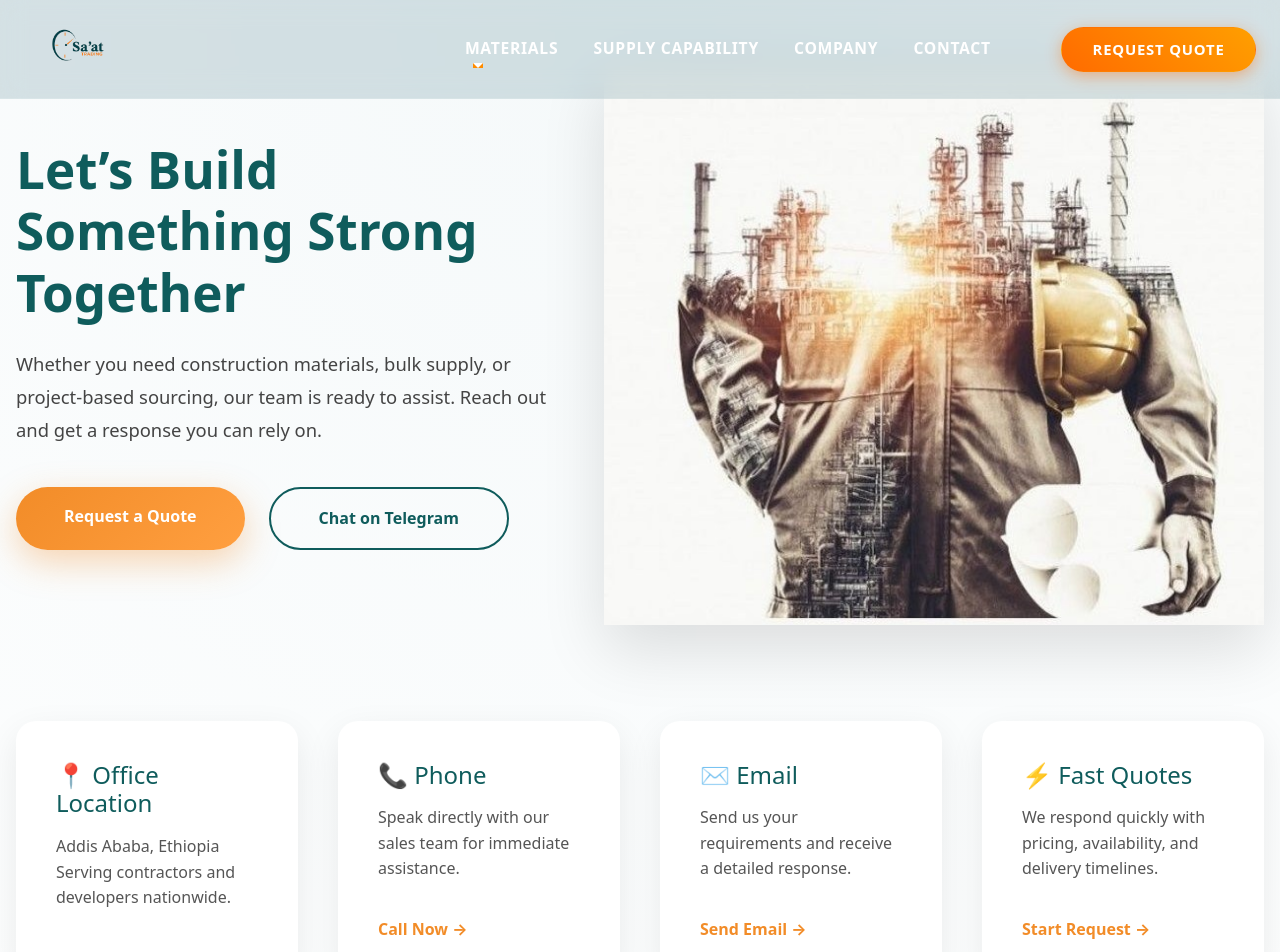
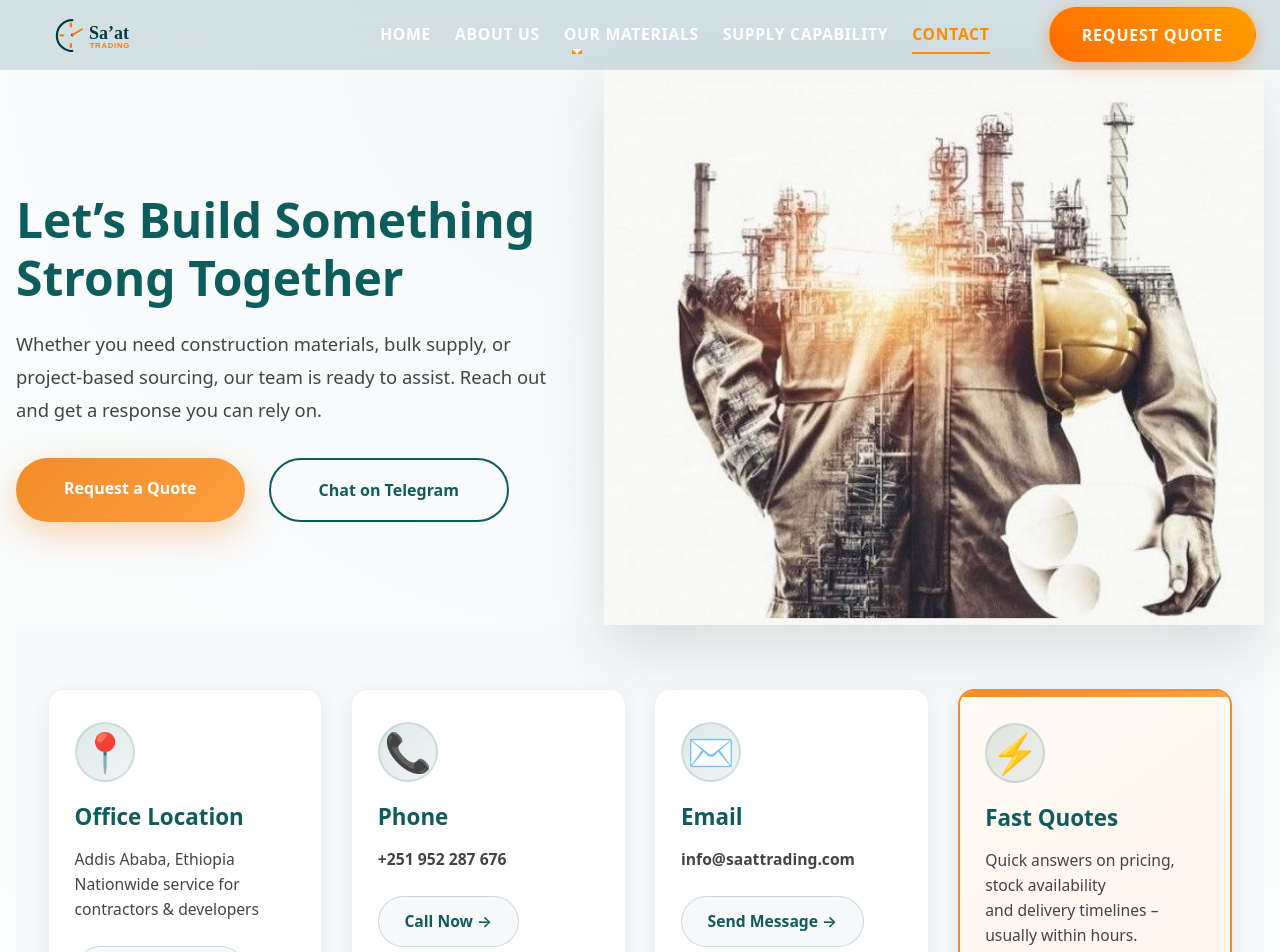
Before and after one commit to Noorly2118/saattrading, a React app: page /Contact in a window 1280 px wide. Shown: the top 952 px of the page. Built offline with nearby package versions, Linux system fonts and the light colour scheme; the HTML template or start-up script is replaced by a standard one.

Commit message:
final update based on suggestion

```diff
--- a/src/components/layout/footer/Footer.jsx
+++ b/src/components/layout/footer/Footer.jsx
@@ -76,7 +76,6 @@ const Footer = () => {
             <h5>Contact</h5>
             <p>Addis Ababa, Ethiopia</p>
             <p>📞 +251 952 277 474</p>
-             <p>📞 +251 952 287 676</p>
             <p>✉️ info@saattrading.com</p>
             <Link to="/request-quote" className="footer-cta">
               Request a Quote
--- a/src/components/layout/navbar/Navbar.css
+++ b/src/components/layout/navbar/Navbar.css
@@ -39,31 +39,31 @@
 /* ──────────────────────────────────────────
    LOGO
 ────────────────────────────────────────── */
-.navbar-brand.logo {
-  margin: 0;
-  padding: 0.25rem 0;
-  display: flex;
-  align-items: center;
-  flex-shrink: 0;
+/* Navbar logo wrapper */
+.navbar-logo {
+  display: inline-block;
+  width: 170px;
+  height: auto;
+  margin-left: 20px;
 }
 
-.logo-img {
-  height: 76px;
-  width: auto;
-  max-width: 340px;
-  object-fit: contain;
-  transition: height 0.45s ease;
+.navbar-logo {
+  display: inline-block;
+  width: 180px;
+  height: auto;
 }
 
-.navbar.scrolled .logo-img {
-  height: 60px;
+.navbar-logo svg {
+  width: 100%;
+  height: auto;
+  display: block;
 }
 
 /* ──────────────────────────────────────────
    NAV LINKS (desktop)
 ────────────────────────────────────────── */
 .menu {
-  gap: 2.2rem;
+  gap: 2.5rem;
   margin: 0;
   padding: 0;
 }
@@ -128,7 +128,7 @@
   border: none;
   border-radius: 10px;
   box-shadow: 0 10px 30px rgba(0, 0, 0, 0.3);
-  margin-top: 0.8rem;
+margin-top: 0;
   padding: 0.7rem 0;
   min-width: 220px;
 }
@@ -151,20 +151,43 @@
 /* Quote button */
 .quote-btn {
   background: linear-gradient(45deg, #ff6b00, #ff9f00);
-  color: #ffffff !important;
+  color: #fff !important;
   font-weight: 700;
-  font-size: 0.93rem;
+  font-size: 1rem;
   text-transform: uppercase;
   letter-spacing: 0.8px;
-  padding: 0.65rem 1.9rem;
+  padding: 0.9rem 2rem;
   border-radius: 50px;
   box-shadow: 0 4px 16px rgba(255, 107, 0, 0.42);
   transition: all 0.3s ease;
+  display: inline-flex;
+  align-items: center;
+  justify-content: center;
+  min-height: 48px;         /* helps accessibility & touch target */
+  white-space: nowrap;
 }
 
 .quote-btn:hover {
   transform: translateY(-3px);
   box-shadow: 0 8px 28px rgba(255, 107, 0, 0.58);
+}
+
+/* Tablet / smaller laptops */
+@media (max-width: 992px) {
+  .quote-btn {
+    font-size: 0.95rem;
+    padding: 0.75rem 1.8rem;
+    min-height: 44px;
+  }
+}
+
+/* Mobile / small phones */
+@media (max-width: 576px) {
+  .quote-btn {
+    font-size: 0.9rem;
+    padding: 0.65rem 1.5rem;
+    min-height: 42px;
+  }
 }
 
 /* ──────────────────────────────────────────
@@ -256,7 +279,7 @@
   .menu {
     flex-direction: row;
     align-items: center;
-    gap: 2.2rem;
+    gap: 1.5rem;
   }
 
   .nav-item.ms-lg-4 {
--- a/src/components/layout/navbar/Navbar.jsx
+++ b/src/components/layout/navbar/Navbar.jsx
@@ -1,6 +1,6 @@
 // src/components/Navbar.jsx
 import { useState, useEffect } from "react";
-import { Link, useLocation } from "react-router-dom";
+import { Link, useLocation,NavLink } from "react-router-dom";
 import "./Navbar.css";
 import logo from "../../../assets/saatlogo.png";
 
@@ -41,9 +41,65 @@ const Navbar = () => {
         <div className="container navbar-container">
 
           {/* Logo */}
-          <Link className="navbar-brand logo" to="/">
-            <img src={logo} alt="SAAT Trading PLC" className="logo-img" />
-          </Link>
+          <div className="navbar-logo">
+    <svg
+  xmlns="http://www.w3.org/2000/svg"
+  viewBox="0 0 560 110"
+  role="img"
+  aria-label="Sa'at Trading Logo"
+>
+  {/* CLOCK ARC */}
+  <path
+    d="M88 10
+       A48 48 0 1 0 88 106"
+    fill="none"
+    stroke="#003B46"
+    stroke-width="7"
+    stroke-linecap="round"
+  />
+
+  {/* CLOCK MARKERS */}
+  <rect x="80" y="18" width="7" height="14" rx="2" fill="#FF7800"/>
+  <rect x="48" y="54" width="14" height="7" rx="2" fill="#FF7800"/>
+  <rect x="80" y="82" width="7" height="14" rx="2" fill="#FF7800"/>
+
+  {/* CLOCK CENTER */}
+  <circle cx="88" cy="56" r="4.5" fill="#003B46"/>
+
+  {/* CLOCK HAND */}
+  <path
+    d="M88 56 L118 38"
+    stroke="#FF7800"
+    stroke-width="6"
+    stroke-linecap="round"
+  />
+
+  {/* SA’AT TEXT */}
+  <text
+    x="140"
+    y="68"
+    font-size="56"
+    font-family="Times New Roman, Georgia, serif"
+    font-weight="600"
+    fill="#003B46"
+  >
+    Sa’at
+  </text>
+
+  {/* TRADING TEXT */}
+  <text
+    x="142"
+    y="96"
+    font-size="24"
+    font-family="Arial, Helvetica, sans-serif"
+    font-weight="700"
+    letter-spacing="2.3"
+    fill="#FF7800"
+  >
+    TRADING
+  </text>
+</svg>
+</div>
 
           {/* Custom Hamburger */}
           <button
@@ -58,9 +114,29 @@ const Navbar = () => {
   <span></span>
 </button>
 
+
 {/* Navigation Menu */}
 <div className={`navbar-collapse ${mobileMenuOpen ? "open" : ""}`} id="mainNavbar">
   <ul className="navbar-nav ms-auto align-items-lg-center menu">
+    <li className="nav-item">
+      <NavLink
+        className={({ isActive }) => "nav-link" + (isActive ? " active" : "")}
+        to="/"
+        onClick={closeMobileMenu}
+      >
+        Home
+      </NavLink>
+    </li>
+
+    <li className="nav-item">
+      <NavLink
+        className={({ isActive }) => "nav-link" + (isActive ? " active" : "")}
+        to="/company"
+        onClick={closeMobileMenu}
+      >
+        About us
+      </NavLink>
+    </li>
 
     {/* Materials Dropdown */}
     <li
@@ -76,33 +152,68 @@ const Navbar = () => {
         aria-expanded={dropdownOpen}
         onClick={(e) => e.preventDefault()}
       >
-                  Materials
+        Our Materials
       </a>
       <ul className={`dropdown-menu ${dropdownOpen ? "show" : ""}`}>
-                  <li><Link className="dropdown-item" to="/materials/rebar" onClick={closeMobileMenu}>Rebar</Link></li>
-                  <li><Link className="dropdown-item" to="/materials/nails" onClick={closeMobileMenu}>Nails</Link></li>
-                  <li><Link className="dropdown-item" to="/materials/black-wire" onClick={closeMobileMenu}>Black Wire</Link></li>
-                  <li><Link className="dropdown-item" to="/materials/staffa" onClick={closeMobileMenu}>Staffa</Link></li>
+        <li>
+          <NavLink
+            className={({ isActive }) => "dropdown-item" + (isActive ? " active" : "")}
+            to="/materials/rebar"
+            onClick={closeMobileMenu}
+          >
+            Rebar
+          </NavLink>
+        </li>
+        <li>
+          <NavLink
+            className={({ isActive }) => "dropdown-item" + (isActive ? " active" : "")}
+            to="/materials/nails"
+            onClick={closeMobileMenu}
+          >
+            Nails
+          </NavLink>
+        </li>
+        <li>
+          <NavLink
+            className={({ isActive }) => "dropdown-item" + (isActive ? " active" : "")}
+            to="/materials/black-wire"
+            onClick={closeMobileMenu}
+          >
+            Black Wire
+          </NavLink>
+        </li>
+        <li>
+          <NavLink
+            className={({ isActive }) => "dropdown-item" + (isActive ? " active" : "")}
+            to="/materials/staffa"
+            onClick={closeMobileMenu}
+          >
+            Staffa
+          </NavLink>
+        </li>
       </ul>
     </li>
 
     <li className="nav-item">
-                <Link className="nav-link" to="/supply-capability" onClick={closeMobileMenu}>
+      <NavLink
+        className={({ isActive }) => "nav-link" + (isActive ? " active" : "")}
+        to="/supply-capability"
+        onClick={closeMobileMenu}
+      >
         Supply Capability
-                </Link>
+      </NavLink>
     </li>
 
     <li className="nav-item">
-                <Link className="nav-link" to="/company" onClick={closeMobileMenu}>
-                  Company
-                </Link>
+      <NavLink
+        className={({ isActive }) => "nav-link" + (isActive ? " active" : "")}
+        to="/contact"
+        onClick={closeMobileMenu}
+      >
+        Contact
+      </NavLink>
     </li>
 
-              <li className="nav-item">
-                <Link className="nav-link" to="/contact" onClick={closeMobileMenu}>
-                  Contact
-                </Link>
-              </li>
 
               {/* CTA Button */}
               <li className="nav-item ms-lg-4 mt-4 mt-lg-0">
--- a/src/pages/Company.jsx
+++ b/src/pages/Company.jsx
@@ -252,16 +252,6 @@ const Company = () => {
             </div>
           </div>
 
-          {/* CTA */}
-          <div className="company-cta">
-            <h2>Build With a Trusted Partner</h2>
-            <p>
-              Whether you are planning a residential development, commercial project,
-              or large-scale infrastructure work, SAAT Trading PLC is ready to support
-              your material supply needs.
-            </p>
-            <Link to="/request-quote">Request a Quote</Link>
-          </div>
 
 {/* COMPANY PROFILE DOWNLOAD */}
 <div className="company-section">
@@ -314,7 +304,18 @@ const Company = () => {
   </div>
 </div>
 
-        </div>
+
+       {/* CTA */}
+          <div className="company-cta">
+            <h2>Build With a Trusted Partner</h2>
+            <p>
+              Whether you are planning a residential development, commercial project,
+              or large-scale infrastructure work, SAAT Trading PLC is ready to support
+              your material supply needs.
+            </p>
+            <Link to="/request-quote">Request a Quote</Link>
+          </div>
+    </div>
       </section>
     </>
   );
--- a/src/pages/Contact.jsx
+++ b/src/pages/Contact.jsx
@@ -29,17 +29,18 @@ const Contact = () => {
   }
 
   .contact-hero h1 {
-          font-size: 3.2rem;
-          font-weight: 900;
+    font-size: 3rem;
+    font-weight: 700;
     color: #0F5C5C;
-          margin-bottom: 1.5rem;
+    margin-bottom: 1.3rem;
+    margin-top: 1.5rem;
   }
 
   .contact-hero p {
     font-size: 1.15rem;
     line-height: 1.8;
     color: #444;
-          margin-bottom: 2.5rem;
+    margin-bottom: 2rem;
   }
 
   .contact-actions {
@@ -67,44 +68,167 @@ const Contact = () => {
     text-decoration: none;
   }
 
+  /* ────────────────────────────────────────────────
+     New Contact Grid & Cards (improved version)
+  ──────────────────────────────────────────────── */
+  .contact-section {
+  padding: 4rem 2rem;
+  background: #f8f9fa;
+}
+
 .contact-grid {
   display: grid;
-          grid-template-columns: repeat(auto-fit, minmax(280px, 1fr));
-          gap: 2.5rem;
-          margin-top: 6rem;
+  grid-template-columns: repeat(auto-fit, minmax(260px, 1fr));
+  gap: 1.8rem;
+  max-width: 1200px;
+  margin: 0 auto;
 }
 
 .contact-card {
-          background: #fff;
-          padding: 2.5rem;
-          border-radius: 20px;
-          box-shadow: 0 12px 35px rgba(0,0,0,0.08);
-          transition: transform 0.3s ease;
+  background: white;
+  border-radius: 16px;
+  padding: 2rem 1.6rem;
+  box-shadow: 0 6px 20px rgba(0, 0, 0, 0.08);
+  transition: all 0.3s ease;
+  position: relative;
+  overflow: hidden;
+  border: 1px solid rgba(15, 92, 92, 0.08);
 }
 
 .contact-card:hover {
-          transform: translateY(-8px);
+  transform: translateY(-10px);
+  box-shadow: 0 20px 40px rgba(0, 0, 0, 0.12);
 }
 
-        .contact-card h3 {
-          font-size: 1.5rem;
+/* Icon background circles + brand color accents */
+.card-icon {
+  width: 60px;
+  height: 60px;
+  background: linear-gradient(135deg, #0f5c5c22, #0f5c5c11);
+  border-radius: 50%;
+  display: flex;
+  align-items: center;
+  justify-content: center;
+  font-size: 2.4rem;
+  margin-bottom: 1.4rem;
   color: #0F5C5C;
-          margin-bottom: 1rem;
+  border: 2px solid #0f5c5c22;
 }
 
-        .contact-card p {
-          color: #555;
-          line-height: 1.6;
+/* Individual card color variations */
+.contact-card.location .card-icon {
+  background: linear-gradient(135deg, #e6f4f4, #d9f0f0);
+  color: #0F5C5C;
 }
 
-        .contact-card a {
-          display: inline-block;
-          margin-top: 1.2rem;
+.contact-card.phone .card-icon {
+  background: linear-gradient(135deg, #fff3e6, #ffe8cc);
+  color: #F28C28;
+}
+
+.contact-card.email .card-icon {
+  background: linear-gradient(135deg, #e6f0ff, #d9e6ff);
+  color: #0066cc;
+}
+
+.contact-card.quote .card-icon {
+  background: linear-gradient(135deg, #fff0e6, #ffe0cc);
+  color: #F28C28;
+}
+
+/* Titles get brand color */
+.contact-card h3 {
+  margin: 0 0 1rem;
+  font-size: 1.4rem;
+  font-weight: 700;
+  color: #0F5C5C;
+}
+
+/* Text */
+.contact-card p {
+  color: #444;
+  line-height: 1.6;
+  margin: 0 0 1.5rem;
+  font-size: 0.98rem;
+}
+
+.highlight-text {
+  font-size: 1.3rem;
   font-weight: 700;
   color: #F28C28;
-          text-decoration: none;
+  margin: 0.6rem 0 1.4rem;
 }
 
+/* Highlight card (Fast Quotes) */
+.highlight-card {
+  background: linear-gradient(145deg, #fffaf5, #fff5eb);
+  border: 2px solid #F28C28;
+  position: relative;
+}
+
+.highlight-card::before {
+  content: '';
+  position: absolute;
+  top: 0;
+  left: 0;
+  width: 100%;
+  height: 6px;
+  background: linear-gradient(90deg, #F28C28, #ff9f40);
+}
+
+/* Buttons / Links */
+.contact-link {
+  display: inline-flex;
+  align-items: center;
+  gap: 0.6rem;
+  padding: 0.8rem 1.6rem;
+  background: #f8f9fa;
+  color: #0F5C5C;
+  text-decoration: none;
+  border-radius: 50px;
+  font-weight: 600;
+  font-size: 0.98rem;
+  border: 1px solid #0f5c5c33;
+  transition: all 0.28s ease;
+}
+
+.contact-link:hover {
+  background: #0F5C5C;
+  color: white;
+  transform: translateY(-2px);
+  box-shadow: 0 8px 20px rgba(15, 92, 92, 0.25);
+}
+
+.contact-link.primary {
+  background: linear-gradient(135deg, #F28C28, #ff9f40);
+  color: white;
+  border: none;
+  font-weight: 700;
+}
+
+.contact-link.primary:hover {
+  background: linear-gradient(135deg, #e07b20, #ff8c2e);
+  transform: translateY(-3px);
+  box-shadow: 0 12px 30px rgba(242, 140, 40, 0.4);
+}
+
+/* Mobile */
+@media (max-width: 600px) {
+  .contact-section {
+    padding: 3rem 1.25rem;
+  }
+  .contact-grid {
+    gap: 1.4rem;
+  }
+  .card-icon {
+    width: 50px;
+    height: 50px;
+    font-size: 2rem;
+  }
+}
+  /* ────────────────────────────────────────────────
+     Existing Contact Strip & Media Queries
+  ──────────────────────────────────────────────── */
   .contact-strip {
     margin-top: 7rem;
     padding: 4rem 2rem;
@@ -127,6 +251,7 @@ const Contact = () => {
     opacity: 0.95;
   }
 
+  /* Mobile adjustments */
   @media (max-width: 992px) {
     .contact-hero {
       grid-template-columns: 1fr;
@@ -136,6 +261,16 @@ const Contact = () => {
 
     .contact-actions {
       justify-content: center;
+    }
+  }
+
+  @media (max-width: 600px) {
+    .contact-section {
+      padding: 3rem 1.25rem;
+    }
+
+    .contact-grid {
+      gap: 1.25rem;
     }
   }
 `}</style>
@@ -175,40 +310,61 @@ const Contact = () => {
           </div>
 
           {/* CONTACT OPTIONS */}
+         {/* CONTACT OPTIONS */}
+<section className="contact-section">
   <div className="contact-grid">
+    {/* Card 1 */}
     <div className="contact-card">
-              <h3>📍 Office Location</h3>
-              <p>
+      <div className="card-icon">📍</div>
+      <h3>Office Location</h3>
+      <p className="location-text">
         Addis Ababa, Ethiopia<br />
-                Serving contractors and developers nationwide.
+        <span className="subtext">Nationwide service for contractors & developers</span>
       </p>
+      <a
+        href="https://www.google.com/maps/place/Addis+Ababa,+Ethiopia"
+        target="_blank"
+        rel="noopener noreferrer"
+        className="contact-link"
+      >
+        View on Map →
+      </a>
     </div>
 
+    {/* Card 2 */}
     <div className="contact-card">
-              <h3>📞 Phone</h3>
-              <p>
-                Speak directly with our sales team for immediate assistance.
-              </p>
-              <a href="tel:+251952287676">Call Now →</a>
+      <div className="card-icon">📞</div>
+      <h3>Phone</h3>
+      <p className="highlight-text">+251 952 287 676</p>
+      <a href="tel:+251952287676" className="contact-link">
+        Call Now →
+      </a>
     </div>
 
+    {/* Card 3 */}
     <div className="contact-card">
-              <h3>✉️ Email</h3>
-              <p>
-                Send us your requirements and receive a detailed response.
-              </p>
-              <a href="mailto:info@saattrading.com">Send Email →</a>
+      <div className="card-icon">✉️</div>
+      <h3>Email</h3>
+      <p className="highlight-text">info@saattrading.com</p>
+      <a href="mailto:info@saattrading.com" className="contact-link">
+        Send Message →
+      </a>
     </div>
 
-            <div className="contact-card">
-              <h3>⚡ Fast Quotes</h3>
+    {/* Card 4 */}
+    <div className="contact-card highlight-card">
+      <div className="card-icon">⚡</div>
+      <h3>Fast Quotes</h3>
       <p>
-                We respond quickly with pricing, availability, and delivery timelines.
+        Quick answers on pricing, stock availability<br />
+        and delivery timelines – usually within hours.
       </p>
-              <Link to="/request-quote">Start Request →</Link>
+      <Link to="/request-quote" className="contact-link primary">
+        Get Quote Now →
+      </Link>
     </div>
   </div>
-
+</section>
           {/* FINAL STRIP */}
           <div className="contact-strip">
             <h2>Your Reliable Construction Supply Partner</h2>
--- a/src/pages/MaterialOverview/Rebar.jsx
+++ b/src/pages/MaterialOverview/Rebar.jsx
@@ -66,12 +66,13 @@ const Rebar = () => {
 .rebar-hero {
   position: relative;
   width: 110vw;
-  height: 100vh;
+  height: 110vh;
   min-height: 420px;
   max-height: 720px;
   margin-left: calc(-44vw + 50%);
   margin-right: calc(-50vw + 50%);
   margin-bottom: 3.5rem;
+  margin-top:-3.3rem;
   overflow: hidden;
   left: 50%;
   transform: translateX(-50%);
@@ -98,9 +99,10 @@ const Rebar = () => {
 /* Mobile adjustments – keep full bleed, but adjust height & padding */
 @media (max-width: 768px) {
   .rebar-hero {
-    height: 65vh;
-    min-height: 380px;
+    height: 50vh;
+    min-height: 350px;
     margin-bottom: 3rem;
+    margin-top:-3rem
   }
 
   .hero-overlay {
@@ -115,8 +117,8 @@ const Rebar = () => {
 
 @media (max-width: 480px) {
   .rebar-hero {
-    height: 60vh;
-    min-height: 340px;
+    height: 50vh;
+    min-height: 310px;
   }
 
   .hero-overlay {
@@ -135,7 +137,7 @@ const Rebar = () => {
     box-shadow: 0 8px 24px rgba(255,140,0,0.45);
     transition: all 0.3s ease;
     white-space: nowrap;
-  }
+    }
 
   .cta-btn:hover {
     transform: translateY(-3px);
--- a/src/pages/SupplyCapability.jsx
+++ b/src/pages/SupplyCapability.jsx
@@ -256,7 +256,7 @@ const SupplyCapability = () => {
           {/* MATERIAL SCOPE */}
           <div className="scope">
             <ul>
-              <li>Reinforcement Steel (Rebar)</li>
+              <li>Reinforcement Bar (Rebar)</li>
               <li>Black Annealed Binding Wire</li>
               <li>Nails </li>
               <li>Staffa </li>
```
Also changed, not shown: src/pages/Requestquote.jsx (+9 -12 lines), src/pages/MaterialOverview/GenericMaterialPage.jsx (line endings or trailing spaces), src/pages/MaterialOverview/Staffa.jsx (line endings or trailing spaces), 1 other file (tests, documents, lock files or other folders). Lines whose indentation alone changed are shown as unchanged.
